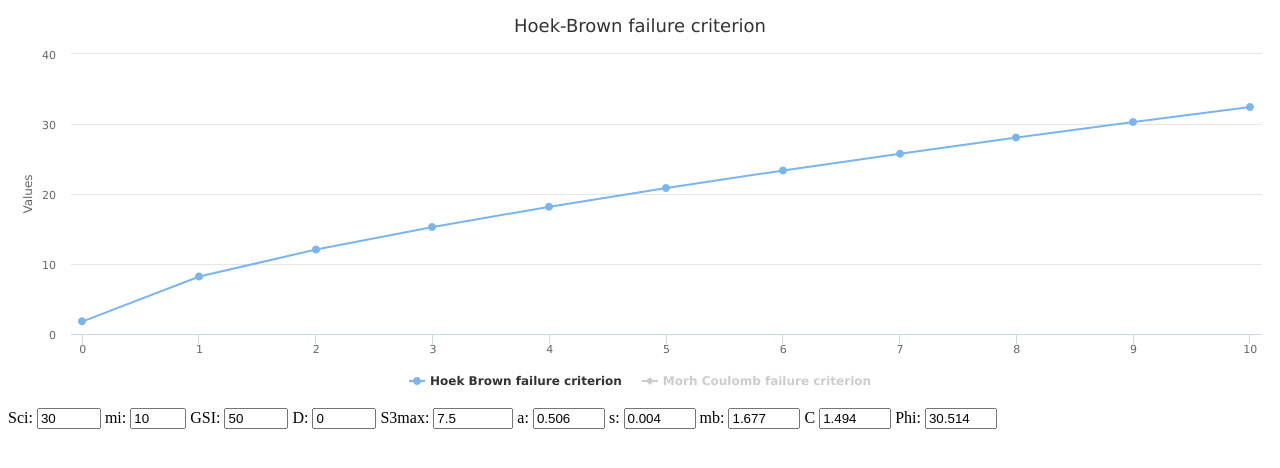
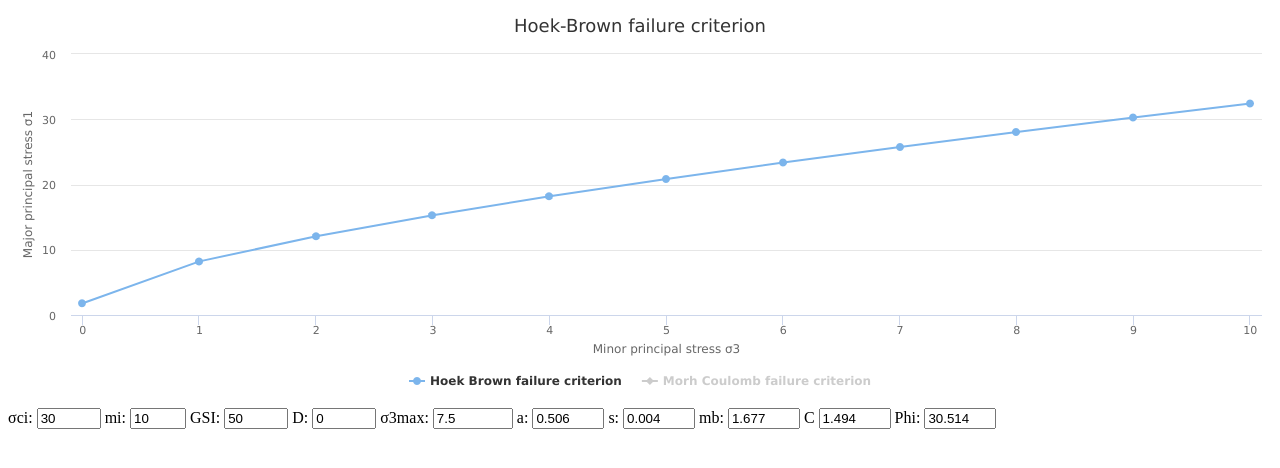
Before and after one commit to juanpabloaj/mohr-coulomb-hoek-brown, a website: page index.html in a window 1280 px wide. Drawn offline with nearby package versions, Linux system fonts and the light colour scheme.

Commit message:
sigma as greek letter

```diff
--- a/index.html
+++ b/index.html
@@ -17,7 +17,7 @@
 
             <div class="simple-line" items="hoekBrown" items2="mohrCoulomb"></div>
 
-            <label>Sci: </label>
+            <label>&sigma;ci: </label>
             <input type="number" ng-model="params.sci" min=1 max=300 required/>
             <label>mi: </label>
             <input type="number" ng-model="params.mi" min=1 max=50 required/>
@@ -25,7 +25,7 @@
             <input type="number" ng-model="params.gsi" min=1 max=100 required/>
             <label>D: </label>
             <input type="number" ng-model="params.d" min=0 max=1 step="0.1" required/>
-            <label>S3max: </label>
+            <label>&sigma;3max: </label>
             <input type="number" ng-model="params.s3max" min=0 max=100 step="0.1" required/>
             <label>a: </label>
             <input type="number" ng-model="params.a" min=0 max=1000 readonly/>
--- a/js/app.js
+++ b/js/app.js
@@ -49,6 +49,16 @@ angular.module('app', [])
           title: {
             text: 'Hoek-Brown failure criterion'
           },
+          yAxis: {
+            title: {
+              text: 'Major principal stress \u03C31'
+            },
+          },
+          xAxis: {
+            title: {
+              text: 'Minor principal stress \u03C33'
+            },
+          },
           tooltip: {
             pointFormat: '{point.y:.2f}'
           },
```
